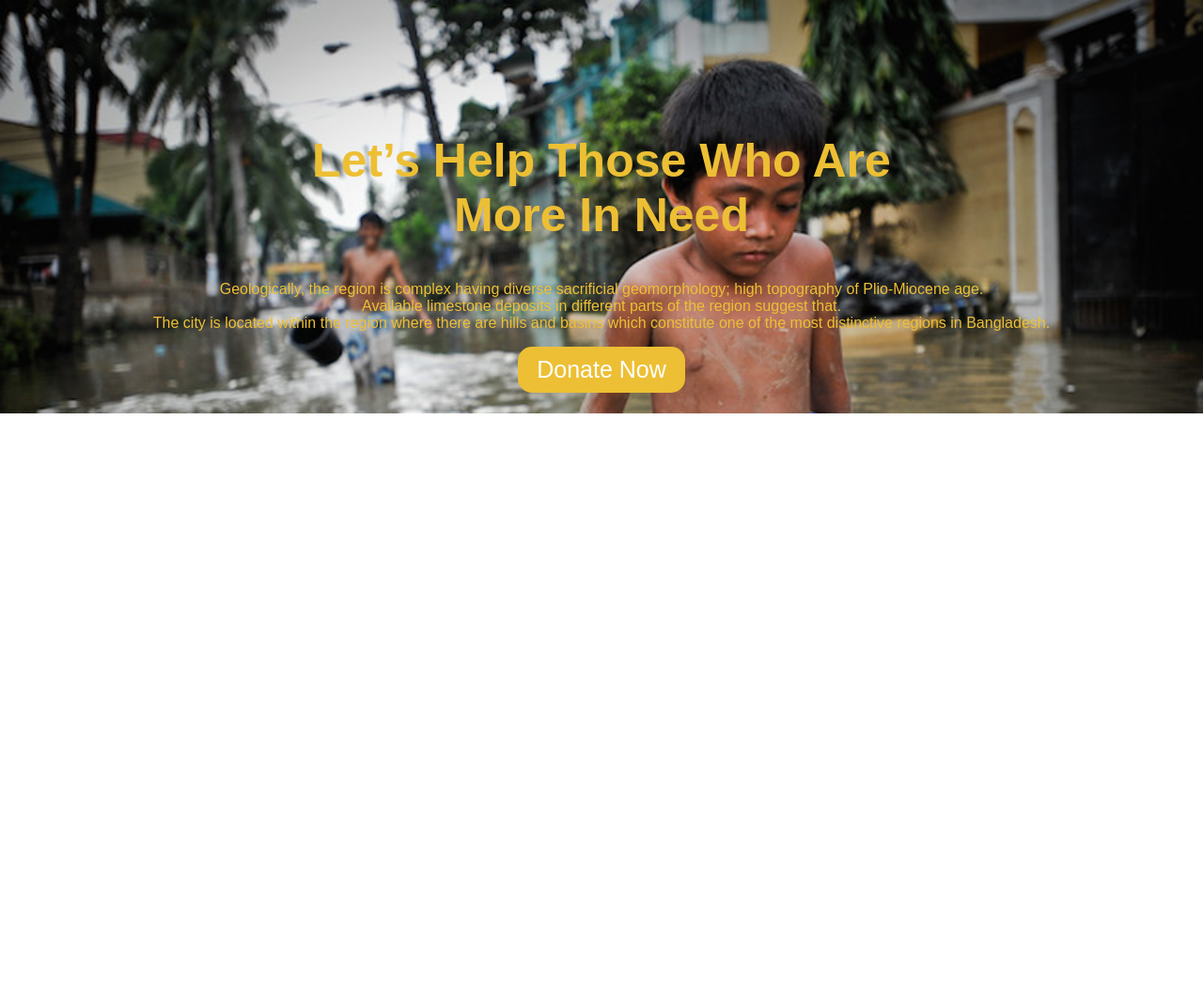
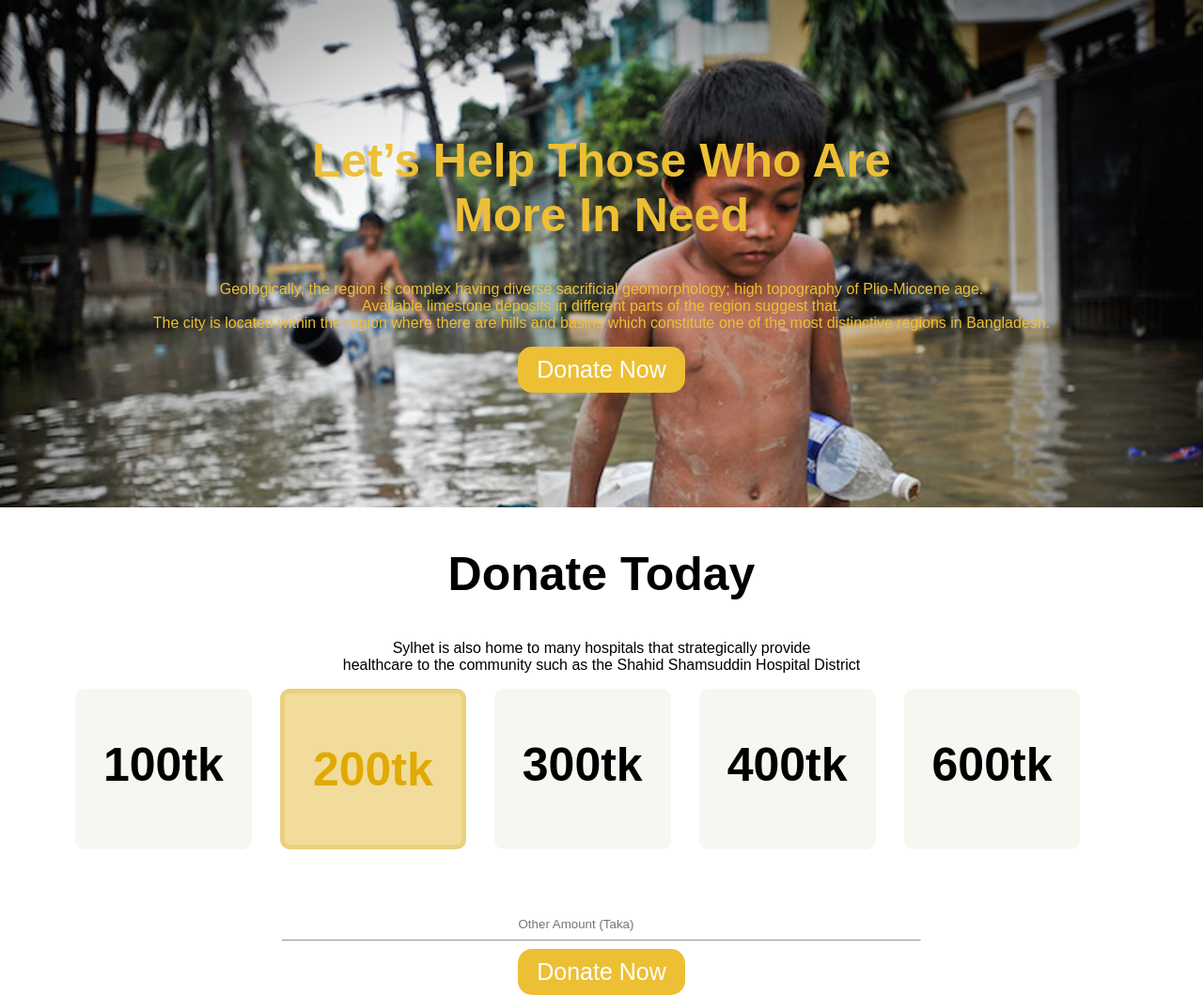
Before and after one commit to Mojammel-1361/assignment-1, a plain HTML site: page index.html in a window 1280 px wide. Shown: the whole page at 94% size. Before the commit the page ends 800 px from the top, so only its background shows below. Drawn offline with Linux system fonts and the light colour scheme; a web font is replaced by a local one.

Commit message:
first commi2t

```diff
--- a/index.html
+++ b/index.html
@@ -21,5 +21,34 @@
         </div>
     </section>
 
+    <section>
+        <div class="part-2">
+            <h1>Donate Today</h1>
+            <p>Sylhet is also home to many hospitals that strategically provide<br> healthcare to the community such as the Shahid Shamsuddin Hospital District </p>
+        </div>
+        <div class="main-tk">
+            <div class="tk">
+                <h1>100tk</h1>
+            </div>
+            <div class="select">
+                <h1><span class="mark">200tk</span></h1>
+            </div>
+            <div class="tk">
+                <h1>300tk</h1>
+            </div>
+            <div class="tk">
+               <h1>400tk</h1>
+            </div>
+            <div class="tk">
+                <h1>600tk</h1>
+            </div>
+        </div>
+
+        <div class="other-tk">
+            <input style="border:none" type="text" name="fname" placeholder="Other Amount (Taka)"><hr>
+            <button class="btn">Donate Now</button>
+        </div>
+    </section>
+
 </body>
 </html>
--- a/style.css
+++ b/style.css
@@ -9,7 +9,7 @@ body{
     background-image: url("donation9.jpg");
     background-repeat:no-repeat ;
     background-size: 100%;
-    height: 440px;
+    height: 540px;
 }
 
 
@@ -31,3 +31,41 @@ h1{
     border-radius: 15px;
     text-align: center;
 }
+
+.part-2{
+    text-align: center;
+}
+
+.main-tk{
+    display: flex;
+    margin-left: 50px;
+}
+.tk{
+    text-align: center;
+    margin-left: 30px;
+    padding: 10px 30px;
+    background-color: rgb(247, 247, 242);
+    border-radius: 10px;
+}
+
+.select{
+    text-align: center;
+    margin-left: 30px; ;
+    padding: 10px 30px;
+    background-color: rgb(241, 220, 155);
+    border: 5px solid rgb(236, 208, 126);
+    border-radius: 10px;
+}
+
+.mark{
+    color: rgb(225, 170, 2);
+
+}
+.other-tk{
+    margin-top: 70px;
+    text-align: center;
+    margin-left: 300px;
+    margin-right: 300px;
+
+
+}
```
